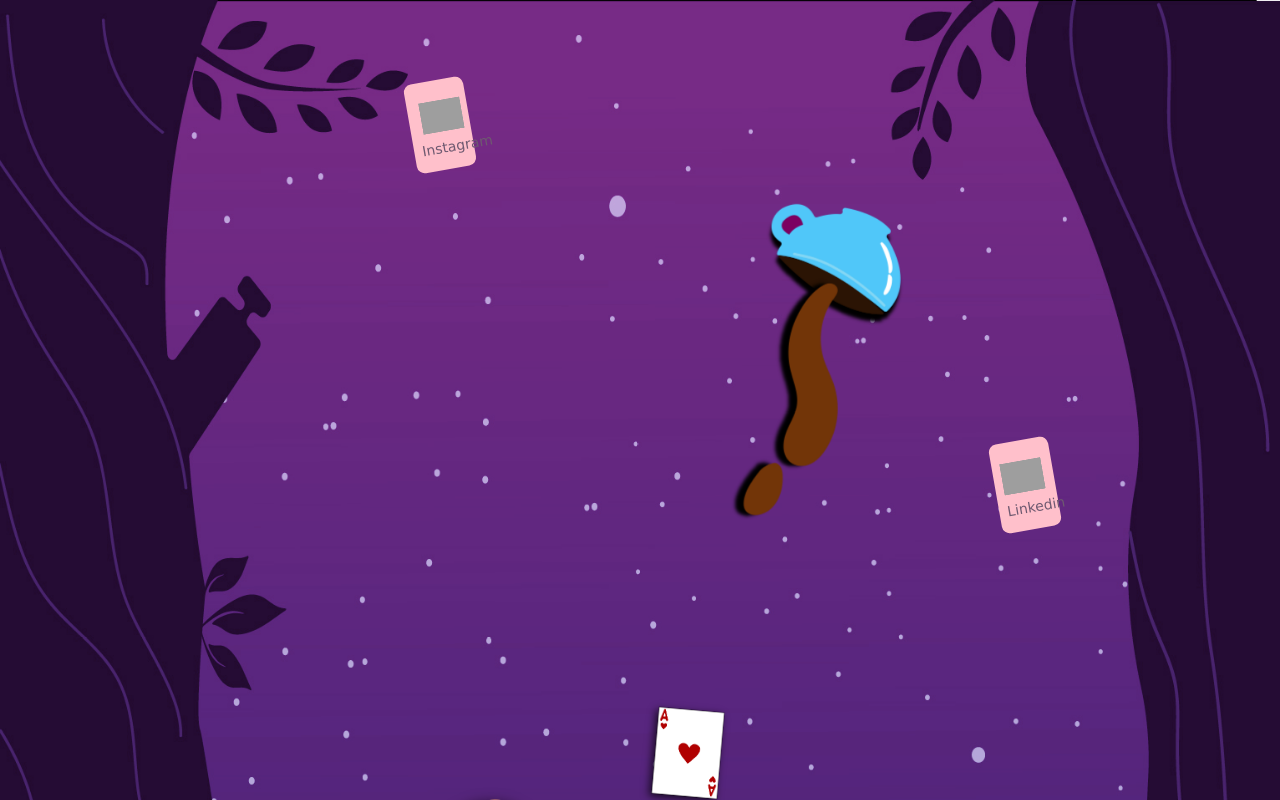
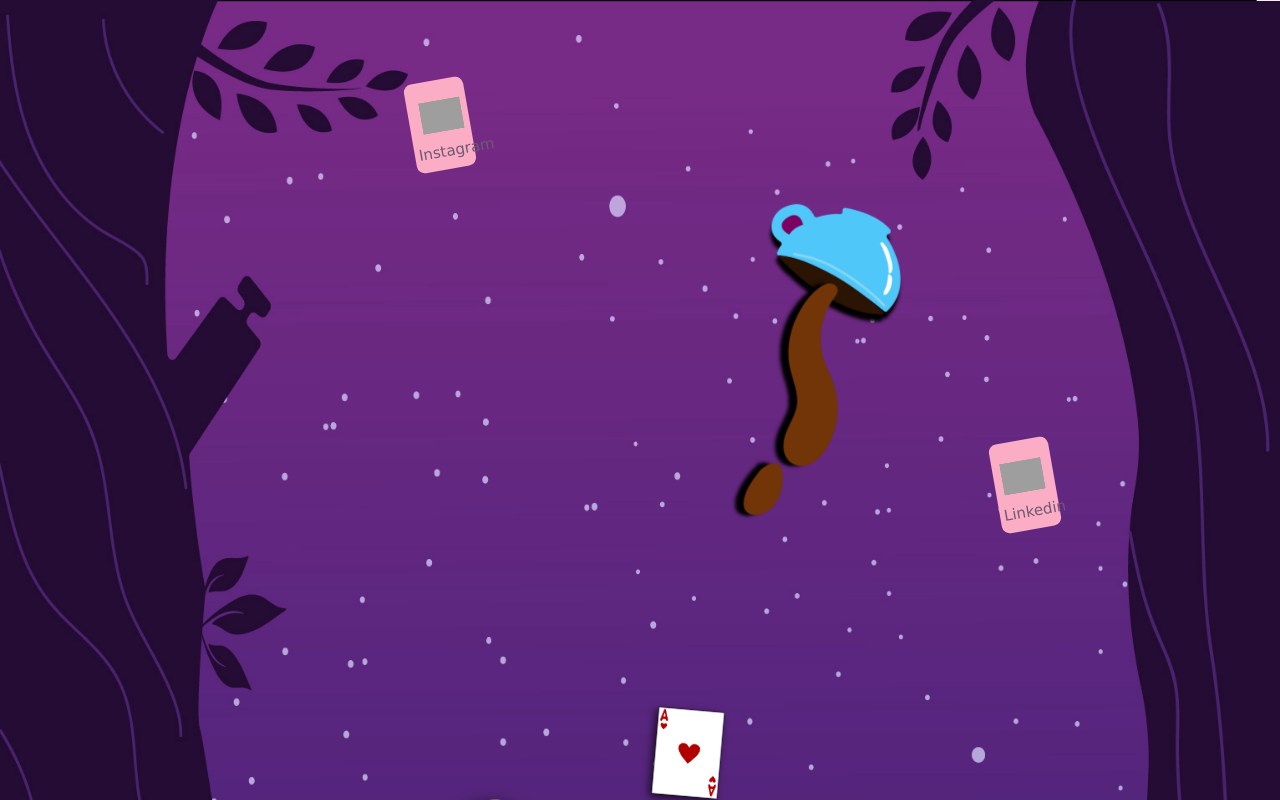
Before and after one commit to AngeArrubla/Alicia, a plain HTML site: page index.html in a window 1280 px wide. Drawn offline with Linux system fonts and the light colour scheme; grey boxes are pictures that could not be loaded; a web font is replaced by a local one.

Commit message:
Cambio en los estilos

```diff
--- a/style.css
+++ b/style.css
@@ -66,7 +66,7 @@ body{
 }
 
 .card{
-    background-color: pink;
+    background-color: rgb(250, 173, 196);
     border-radius: 8px;
     width: 60px;
     height: 90px;
@@ -81,11 +81,10 @@ body{
 }
 .card p{
     color: rgb(110, 89, 112);
-    font-size: 14px;
-    text-align: center;
+    font-size: 15px;
     position: absolute;
-    bottom: 0px;
-    left: 8px;
+    bottom: -6px;
+    padding: 0px 4px;
     font-family: 'Corinthia', cursive;
 }
 .card img{
```
Also changed, not shown: 1 other file.
